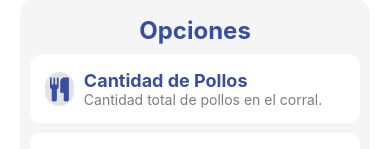
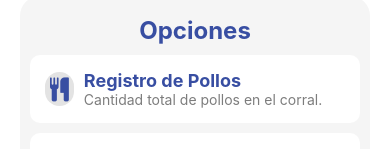
Before and after one commit to AkaliWuv/Capstone, a React Native app in the folder Fase 2/Evidencias Proyecto/Evidencias de sistema/Aplicación/Evidencias versión v1.3/: screen / in a window 390 px wide. Shown: the part 677-826 px from the top of the page. Built offline with nearby package versions, Linux system fonts and the light colour scheme; no server answers.

Commit message:
remombre de elementos

```diff
--- a/Fase 2/Evidencias Proyecto/Evidencias de sistema/Aplicación/Evidencias versión v1.3/App.js
+++ b/Fase 2/Evidencias Proyecto/Evidencias de sistema/Aplicación/Evidencias versión v1.3/App.js
@@ -106,7 +106,7 @@ function HomeScreen({ navigation }) {
             <Icon name="cutlery" size={24} color="#384EA2" />
           </View>
           <View style={styles.buttonContent}>
-            <Text style={styles.rectButtonText}>Cantidad de Pollos</Text>
+            <Text style={styles.rectButtonText}>Registro de Pollos</Text>
             <Text style={styles.rectButtonDescription}>Cantidad total de pollos en el corral.</Text>
           </View>
         </TouchableOpacity>
```
